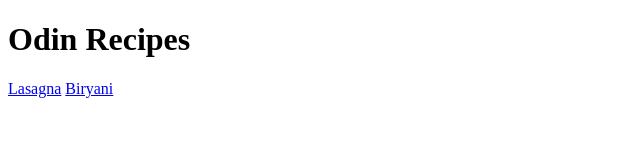
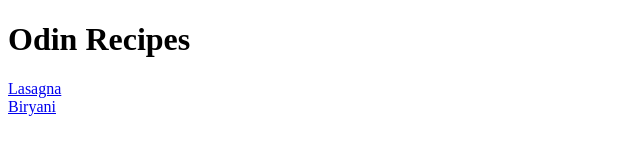
Before and after one commit to siyam-7/recipes, a plain HTML site: page index.html in a window 1280 px wide. Shown: the whole page, without its empty margins (0-640 px from the left). Drawn offline with Linux system fonts and the light colour scheme.

Commit message:
modified

```diff
--- a/index.html
+++ b/index.html
@@ -8,7 +8,7 @@
 </head>
 <body>
     <h1>Odin Recipes</h1>
-    <a href="recipes_main/lasagna.html">Lasagna</a>
+    <a href="recipes_main/lasagna.html">Lasagna</a><br>
     <a href="recipes_main/biryani.html">Biryani</a>
 </body>
 </html>
```
